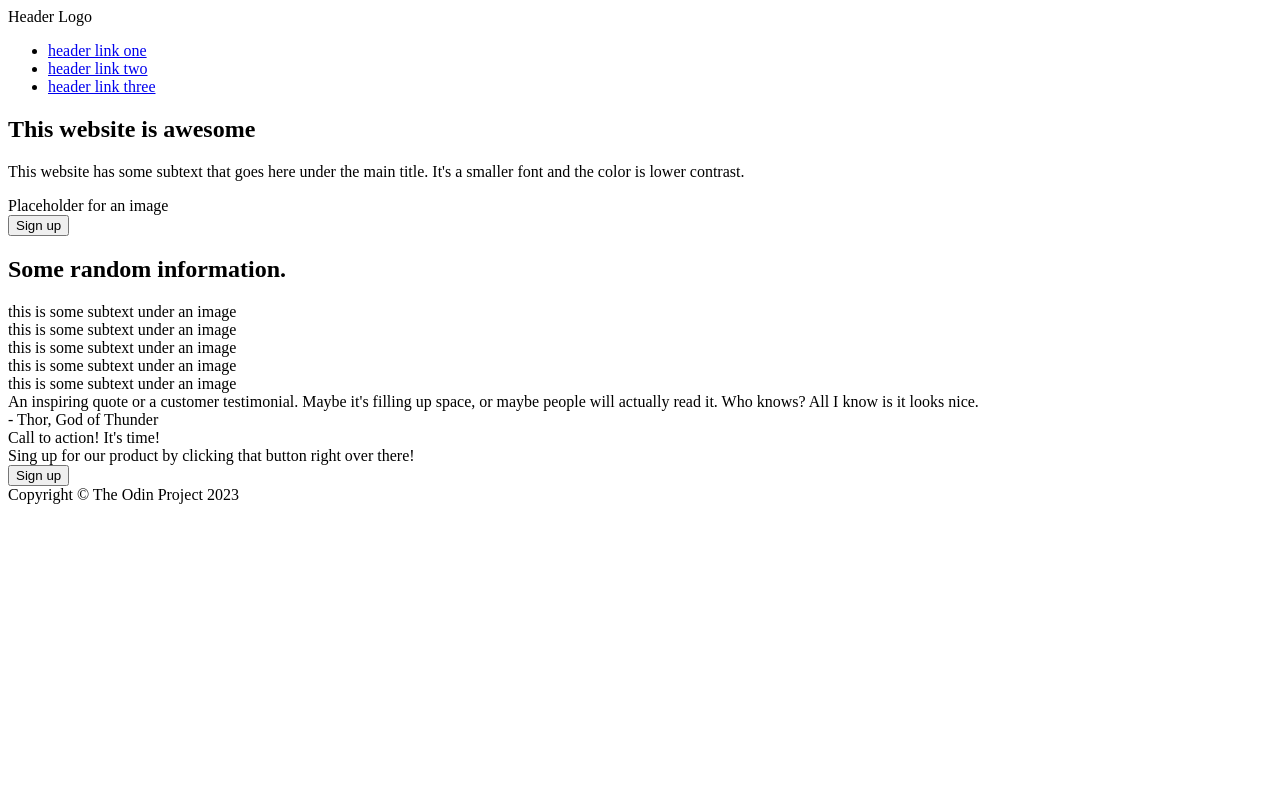
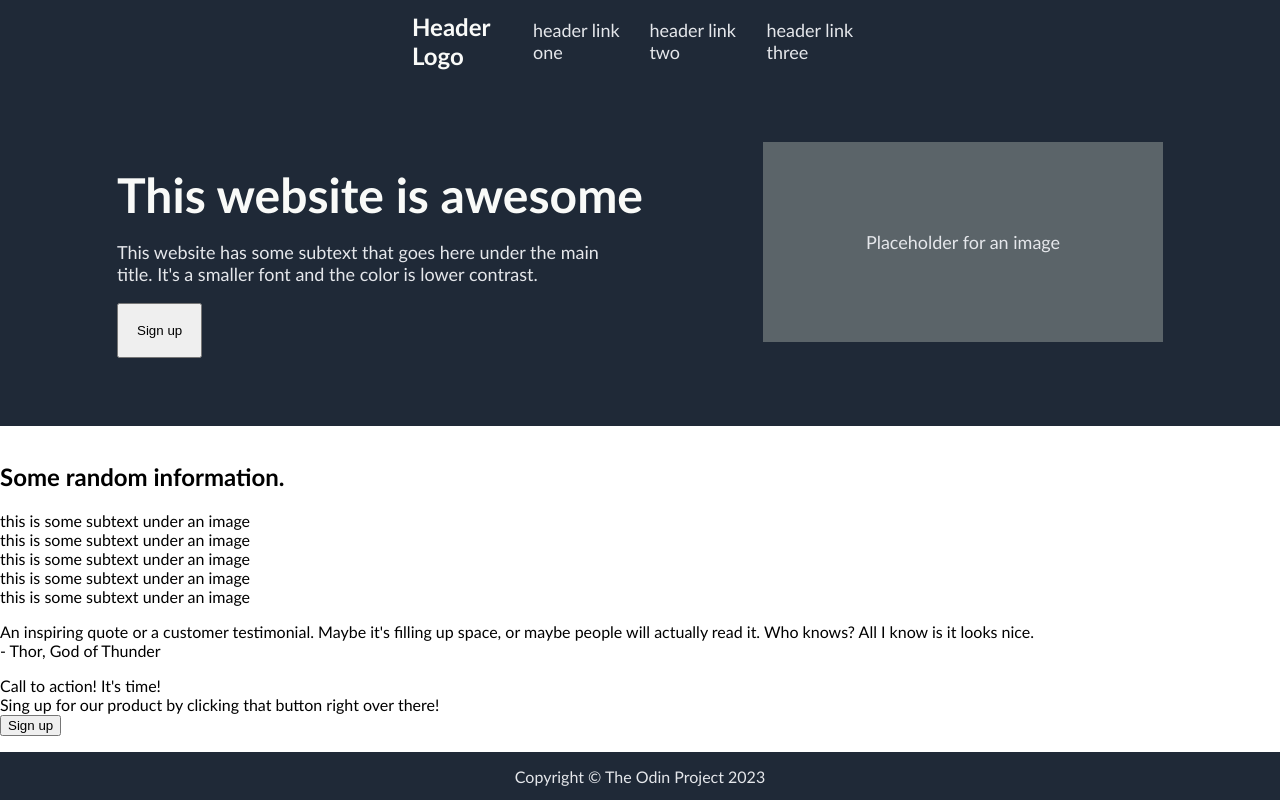
Before and after one commit to grthompson14/odin-landing-page, a plain HTML site: page index.html in a window 1280 px wide. Drawn offline with Linux system fonts and the light colour scheme.

Commit message:
Add  styling  to  header  and hero

```diff
--- a/index.html
+++ b/index.html
@@ -18,14 +18,16 @@
                 </ul>
             </div>
         </header>
-
-        <section class="sign-up-info">
-            <h1 class="main-title">This website is awesome</h1>
-            <p class="title-text">This website has some subtext that goes here under the main title.
+        <div  class="body">
+        <section class="hero">
+            <div  class="hero-container">
+            <h1 class="hero-title">This website is awesome</h1>
+            <p class="hero-text">This website has some subtext that goes here under the main title.
                 It's a smaller font and the color is lower contrast.
             </p>
+            <button class="sign-up">Sign up</button>
+        </div>
             <div class="img-placeholder">Placeholder for an image</div>
-            <button class="sign-up">Sign up</button>
         </section>
 
         <section  class="information">
@@ -72,7 +74,7 @@
                 right over there!</div>
             <button  class="banner-button">Sign up</button>
         </section>
-
+    </div>
         <footer>
             <div class="footer-text">Copyright © The Odin Project 2023</div>
         </footer>
--- a/styles.css
+++ b/styles.css
@@ -0,0 +1,95 @@
+body {
+    font-family: 'Trebuchet MS', Arial, sans-serif;
+    margin: 0;
+    padding: 0;
+    display: flex;
+    flex-direction: column;
+    min-height: 100vh;
+}
+
+.body {
+    display: flex;
+    flex: 1;
+    flex-wrap: wrap;
+
+}
+
+header {
+    height: 58px;
+    background-color: #1f2937;
+    display: flex;
+    align-items: center;
+    justify-content: space-between;
+    padding: 12px;
+
+}
+
+.header-logo   {
+    font-size: 24px;
+    color: #f9faf8;
+    font-weight: 950;
+    margin-left: 400px;
+}
+ul  {
+    list-style-type:  none;
+    margin: 0;
+    padding: 0;
+    display: flex;
+    gap:  24px;
+    margin-right: 400px;
+}
+
+a {
+    text-decoration: none;
+    font-size: 18px;
+    color: #e5e7eb;
+}
+
+.hero {
+    background-color: #1f2937;
+    height: 40vh;
+    width: 100%;
+    display: flex;
+    align-items: center;
+    justify-content: center;
+    gap: 120px;
+    padding-bottom: 24px;
+}
+
+.hero-title {
+    color:  #f9faf8;
+    font-size: 48px;
+    font-weight: 1000;
+    margin-bottom: 0;
+}
+
+.hero-text {
+    font-size: 18px;
+    color: #e5e7eb;
+    max-width: 500px;
+}
+
+.img-placeholder {
+    background-color:#5b6469;
+    color:#e5e7eb;
+    font-size: 18px;
+    width: 400px;
+    height: 200px;
+    display: flex;
+    justify-content: center;
+    align-items: center;
+}
+
+.sign-up {
+    padding:  18px;
+}
+
+footer {
+    background-color: #1f2937;
+    color: #e5e7eb;
+    height: 48px;
+    display: flex;
+    justify-content: center;
+    align-items: center;
+    margin-top:  auto;
+}
```
